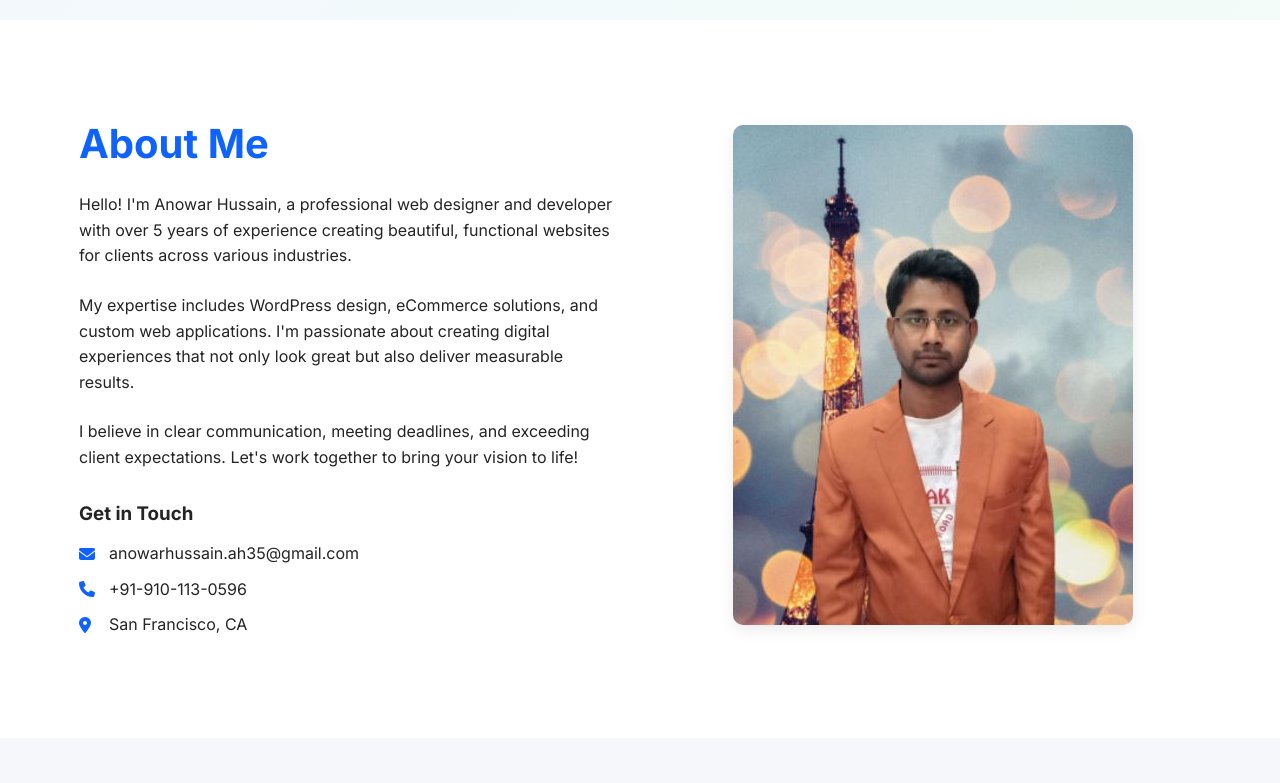
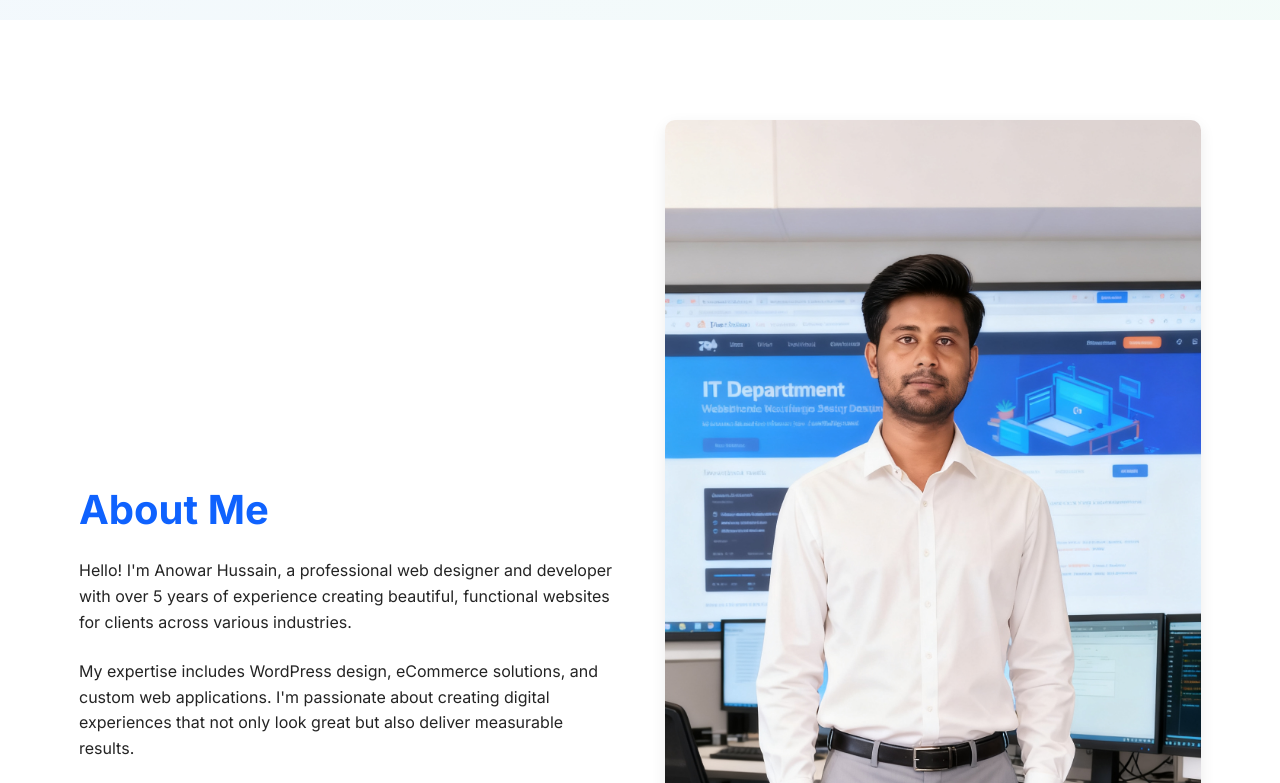
Before and after one commit to WpDesin/Professional-WordPress-Designer, a plain HTML site: page index.html in a window 1280 px wide. Shown: the part 680-1463 px from the top of the page. Drawn offline with Linux system fonts and the light colour scheme.

Commit message:
Update index.html

```diff
--- a/index.html
+++ b/index.html
@@ -898,7 +898,7 @@
                 </div>
             </div>
             <div class="about-image">
-                <img src="mypic.jpg" alt="Anowar Hussain">
+                <img src="Anowar Website Designer.jpeg" alt="Anowar Hussain">
             </div>
         </div>
     </section>
```
